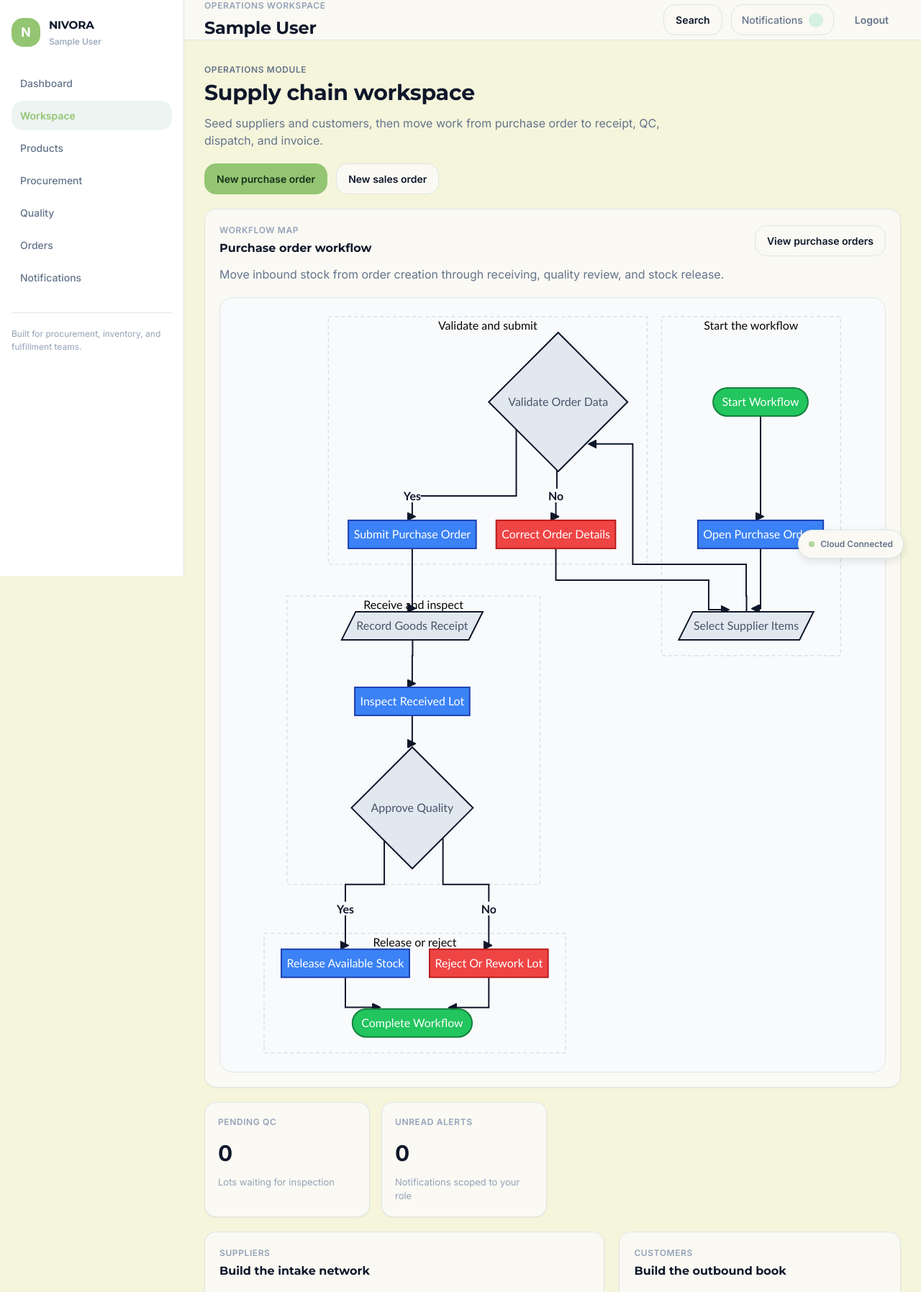
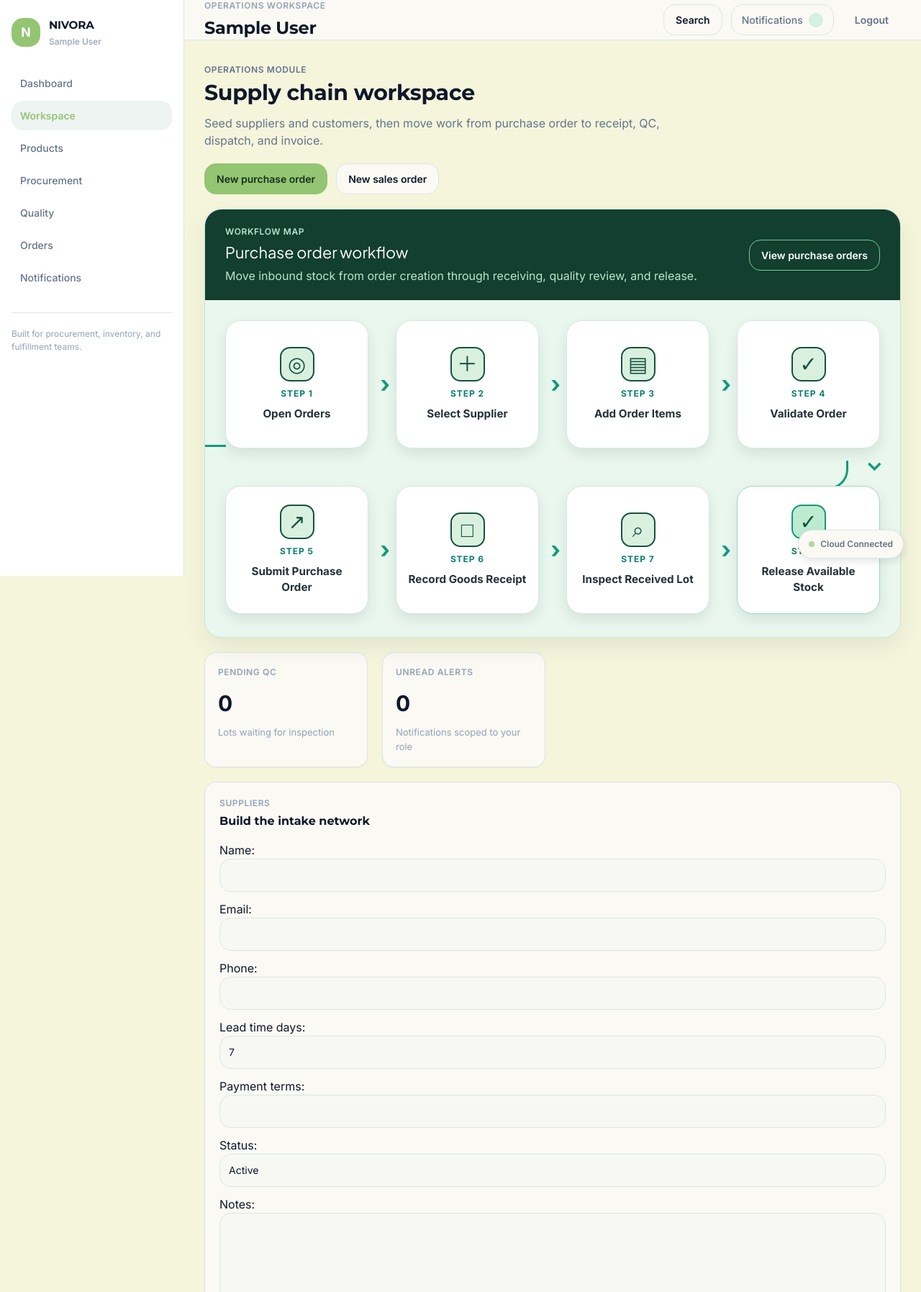
Before and after one commit to himanshunexus/nivora-erp, a Django app: page /operations/ in a window 1280 px wide. Shown: the top 1795 px of the page at 72% size. Run offline with Django 4.2, Linux system fonts and the light colour scheme; a user stored in the database is signed in; tables that the repository leaves empty hold one stand-in row (values such as "Sample post"); data that the repository does not hold is empty; some libraries are stand-ins or nearby versions.

Commit message:
Refine workflow and dashboard layouts

```diff
--- a/static/css/nivora.css
+++ b/static/css/nivora.css
@@ -588,47 +588,173 @@ textarea {
     font-size: 0.75rem;
 }
 
-.workflow-diagram-panel {
+.workflow-infographic {
+    position: relative;
     overflow: hidden;
+    padding: 0 28px 32px;
+    border: 1px solid #cce5d9;
+    border-radius: 24px;
+    background: #e9f7ef;
+    box-shadow: 0 14px 32px rgba(15, 61, 45, 0.08);
 }
 
-.workflow-diagram-intro {
-    margin: -4px 0 20px;
-    color: var(--text-secondary);
+.workflow-infographic-header {
+    display: flex;
+    align-items: center;
+    justify-content: space-between;
+    gap: 24px;
+    margin: 0 -28px 28px;
+    padding: 22px 28px;
+    background: #123f2f;
+    color: #ffffff;
 }
 
-.workflow-mermaid {
-    min-height: 420px;
-    padding: 18px 8px;
-    overflow-x: auto;
-    border: 1px solid var(--border);
-    border-radius: 18px;
-    background: #f8fafc;
+.workflow-infographic-header h3 {
+    margin: 2px 0 4px;
+    color: #ffffff;
+    font-family: 'Plus Jakarta Sans', sans-serif;
+    font-size: 1.35rem;
 }
 
-.workflow-mermaid svg {
-    display: block;
-    min-width: 760px;
-    max-width: none;
-    margin: 0 auto;
+.workflow-infographic-header .eyebrow,
+.workflow-infographic-header p:last-child {
+    color: #b9e4ce;
 }
 
-.workflow-mermaid .cluster rect {
-    fill: #f8fafc !important;
-    stroke: #cbd5e1 !important;
-    stroke-dasharray: 5 4;
+.workflow-infographic-header p:last-child {
+    margin: 0;
 }
 
-.workflow-mermaid .cluster-label text {
-    fill: #475569 !important;
-    font-family: 'Plus Jakarta Sans', sans-serif !important;
-    font-weight: 700;
+.workflow-infographic-header .btn-secondary {
+    border-color: #72c9a0;
+    background: transparent;
+    color: #ffffff;
 }
 
-.workflow-mermaid .edgeLabel {
-    background-color: #f8fafc !important;
-    color: #0f172a !important;
-    font-weight: 700;
+.workflow-step-grid {
+    position: relative;
+    display: grid;
+    grid-template-columns: repeat(4, minmax(0, 1fr));
+    gap: 52px 38px;
+}
+
+.workflow-step-card {
+    position: relative;
+    z-index: 1;
+    min-height: 178px;
+    display: flex;
+    flex-direction: column;
+    align-items: center;
+    justify-content: center;
+    gap: 8px;
+    padding: 22px 16px;
+    border: 1px solid #d8e7df;
+    border-radius: 22px;
+    background: #ffffff;
+    color: #1f2937;
+    text-align: center;
+    box-shadow: 0 8px 18px rgba(15, 61, 45, 0.1);
+    transition: transform 160ms ease, box-shadow 160ms ease;
+}
+
+.workflow-step-card:hover {
+    transform: translateY(-3px);
+    box-shadow: 0 14px 24px rgba(15, 61, 45, 0.16);
+}
+
+.workflow-step-card::after {
+    content: '›';
+    position: absolute;
+    right: -31px;
+    top: 50%;
+    color: #159a78;
+    font-size: 2rem;
+    font-weight: 800;
+    line-height: 1;
+    transform: translateY(-50%);
+}
+
+.workflow-step-card:nth-child(4)::after {
+    content: '';
+    right: 22%;
+    top: calc(100% + 18px);
+    width: 56%;
+    height: 40px;
+    border-right: 3px solid #159a78;
+    border-bottom: 3px solid #159a78;
+    border-radius: 0 0 28px 0;
+    transform: none;
+}
+
+.workflow-step-card:nth-child(5)::before {
+    content: '';
+    position: absolute;
+    left: -31%;
+    top: -58px;
+    width: 31%;
+    height: 58px;
+    border-left: 3px solid #159a78;
+    border-top: 3px solid #159a78;
+    border-radius: 28px 0 0 0;
+}
+
+.workflow-step-card:nth-child(4)::before {
+    content: '⌄';
+    position: absolute;
+    right: -4px;
+    bottom: -43px;
+    z-index: 2;
+    color: #159a78;
+    font-size: 1.8rem;
+    font-weight: 800;
+}
+
+.workflow-step-card:nth-child(4)::after,
+.workflow-step-card:nth-child(5)::before {
+    pointer-events: none;
+}
+
+.workflow-step-card:nth-child(8)::after {
+    display: none;
+}
+
+.workflow-icon {
+    display: grid;
+    width: 48px;
+    height: 48px;
+    place-items: center;
+    border: 2px solid #15533e;
+    border-radius: 14px;
+    background: #d9f0df;
+    color: #15533e;
+    font-size: 1.8rem;
+    font-weight: 500;
+}
+
+.workflow-step-number {
+    color: #087f70;
+    font-size: 0.75rem;
+    font-weight: 800;
+    letter-spacing: 0.08em;
+    text-transform: uppercase;
+}
+
+.workflow-step-card strong {
+    color: #263238;
+    font-size: 0.95rem;
+}
+
+.workflow-step-card-success {
+    border-color: #9ed8bb;
+}
+
+.workflow-step-card-success .workflow-icon {
+    background: #bdebd0;
+    border-color: #159a78;
+}
+
+.workflow-step-card-success .workflow-step-number {
+    color: #14804d;
 }
 
 .panel {
@@ -672,8 +798,8 @@ textarea {
 /* Metrics */
 .metric-grid {
     display: grid;
-    grid-template-columns: repeat(6, minmax(0, 1fr));
-    gap: 16px;
+    grid-template-columns: repeat(3, minmax(0, 1fr));
+    gap: 20px;
 }
 
 .metric-grid-tight {
@@ -1028,6 +1154,11 @@ textarea {
     gap: 20px;
 }
 
+.two-up-grid {
+    grid-template-columns: 1fr;
+    gap: 28px;
+}
+
 .chart-shell {
     min-height: 320px;
 }
--- a/templates/components/purchase_order_workflow.html
+++ b/templates/components/purchase_order_workflow.html
@@ -1,63 +1,36 @@
-<article class="panel workflow-diagram-panel">
-    <div class="panel-head">
+<article class="workflow-infographic">
+    <div class="workflow-infographic-header">
         <div>
             <p class="eyebrow">Workflow map</p>
             <h3>Purchase order workflow</h3>
+            <p>Move inbound stock from order creation through receiving, quality review, and release.</p>
         </div>
         <a href="{% url 'operations:purchase_order_list' %}" class="btn-secondary">View purchase orders</a>
     </div>
-    <p class="workflow-diagram-intro">Move inbound stock from order creation through receiving, quality review, and stock release.</p>
-    <div class="mermaid workflow-mermaid" aria-label="Purchase order workflow diagram">
-        graph TD
-            subgraph rowOne["Start the workflow"]
-                direction LR
-                start(["Start Workflow"])
-                open["Open Purchase Orders"]
-                select[/Select Supplier Items/]
-                start --> open --> select
-            end
-
-            subgraph rowTwo["Validate and submit"]
-                direction LR
-                validate{"Validate Order Data"}
-                correct["Correct Order Details"]
-                submit["Submit Purchase Order"]
-                validate -->|"Yes"| submit
-                validate -->|"No"| correct
-                correct --> select
-            end
-
-            subgraph rowThree["Receive and inspect"]
-                direction LR
-                receive[/Record Goods Receipt/]
-                inspect["Inspect Received Lot"]
-                approve{"Approve Quality"}
-                receive --> inspect --> approve
-            end
-
-            subgraph rowFour["Release or reject"]
-                direction LR
-                release["Release Available Stock"]
-                reject["Reject Or Rework Lot"]
-                finish(["Complete Workflow"])
-                release --> finish
-                reject --> finish
-            end
-
-            select --> validate
-            submit --> receive
-            approve -->|"Yes"| release
-            approve -->|"No"| reject
-
-            classDef primary fill:#3B82F6,stroke:#1E40AF,color:#FFFFFF,stroke-width:2px;
-            classDef success fill:#22C55E,stroke:#15803D,color:#FFFFFF,stroke-width:2px;
-            classDef error fill:#EF4444,stroke:#B91C1C,color:#FFFFFF,stroke-width:2px;
-            classDef neutral fill:#E2E8F0,stroke:#0F172A,color:#475569,stroke-width:2px;
-            classDef canvas fill:#F8FAFC,stroke:#0F172A,color:#0F172A,stroke-width:1px;
-
-            class start,finish success;
-            class open,submit,inspect,release primary;
-            class correct,reject error;
-            class select,receive,validate,approve neutral;
+    <div class="workflow-step-grid" aria-label="Eight-step purchase order workflow">
+        <a class="workflow-step-card" href="{% url 'operations:purchase_order_list' %}">
+            <span class="workflow-icon">◎</span><span class="workflow-step-number">Step 1</span><strong>Open Orders</strong>
+        </a>
+        <a class="workflow-step-card" href="{% url 'operations:purchase_order_create' %}">
+            <span class="workflow-icon">＋</span><span class="workflow-step-number">Step 2</span><strong>Select Supplier</strong>
+        </a>
+        <a class="workflow-step-card" href="{% url 'operations:purchase_order_create' %}">
+            <span class="workflow-icon">▤</span><span class="workflow-step-number">Step 3</span><strong>Add Order Items</strong>
+        </a>
+        <a class="workflow-step-card" href="{% url 'operations:purchase_order_create' %}">
+            <span class="workflow-icon">✓</span><span class="workflow-step-number">Step 4</span><strong>Validate Order</strong>
+        </a>
+        <a class="workflow-step-card" href="{% url 'operations:purchase_order_create' %}">
+            <span class="workflow-icon">↗</span><span class="workflow-step-number">Step 5</span><strong>Submit Purchase Order</strong>
+        </a>
+        <a class="workflow-step-card" href="{% url 'operations:purchase_order_list' %}">
+            <span class="workflow-icon">□</span><span class="workflow-step-number">Step 6</span><strong>Record Goods Receipt</strong>
+        </a>
+        <a class="workflow-step-card" href="{% url 'operations:quality_queue' %}">
+            <span class="workflow-icon">⌕</span><span class="workflow-step-number">Step 7</span><strong>Inspect Received Lot</strong>
+        </a>
+        <a class="workflow-step-card workflow-step-card-success" href="{% url 'operations:quality_queue' %}">
+            <span class="workflow-icon">✓</span><span class="workflow-step-number">Step 8</span><strong>Release Available Stock</strong>
+        </a>
     </div>
 </article>
--- a/templates/operations/hub.html
+++ b/templates/operations/hub.html
@@ -81,30 +81,3 @@
 
 </section>
 {% endblock %}
-
-{% block extra_head %}
-    <script src="https://cdn.jsdelivr.net/npm/mermaid@10.9.1/dist/mermaid.min.js"></script>
-{% endblock %}
-
-{% block extra_js %}
-<script>
-    mermaid.initialize({
-        startOnLoad: true,
-        theme: "base",
-        flowchart: {
-            curve: "stepBefore",
-            htmlLabels: true,
-            nodeSpacing: 28,
-            rankSpacing: 44,
-            useMaxWidth: true
-        },
-        themeVariables: {
-            background: "#F8FAFC",
-            primaryTextColor: "#0F172A",
-            lineColor: "#0F172A",
-            clusterBkg: "#F8FAFC",
-            clusterBorder: "#CBD5E1"
-        }
-    });
-</script>
-{% endblock %}
```
Also changed, not shown: other parts of static/css/nivora.css (+33 -0 lines), templates/dashboard/home.html (+0 -20 lines).
